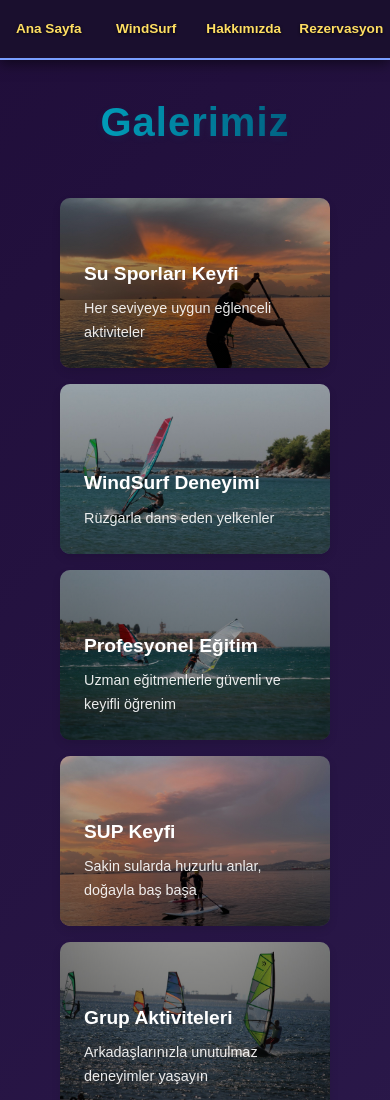
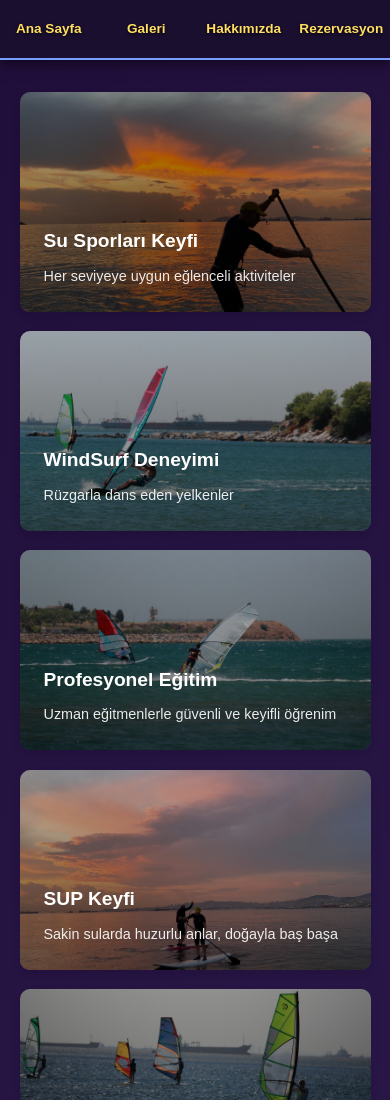
Before and after one commit to zeynepdogru/su-sporlari, a website: page public/html/galeri.html in a window 390 px wide. Shown: the top 1100 px of the page. Drawn offline with Linux system fonts and the light colour scheme.

Commit message:
Galeri sayfası iyileştirmeleri: Başlık kaldırıldı ve kartlar genişletildi

```diff
--- a/public/css/galeri.css
+++ b/public/css/galeri.css
@@ -243,7 +243,7 @@ body > * {
     grid-row: auto !important;
     height: 220px;
     width: 100%;
-    max-width: 340px;
+    max-width: 420px;
     margin-left: auto;
     margin-right: auto;
   }
@@ -290,10 +290,10 @@ body > * {
   }
   .gallery-item {
     aspect-ratio: 3/4;
-    max-width: 270px;
+    max-width: 380px;
     margin-left: auto;
     margin-right: auto;
-    height: 170px;
+    height: 220px;
   }
 
   .lightbox {
@@ -323,8 +323,8 @@ body > * {
   .gallery-item:nth-child(7),
   .gallery-item:nth-child(8),
   .gallery-item:nth-child(9) {
-    height: 170px !important;
-    max-height: 170px !important;
+    height: 220px !important;
+    max-height: 220px !important;
   }
   .gallery-filters {
     gap: 0.5rem;
@@ -365,11 +365,13 @@ body > * {
 @media (max-width: 576px) {
   .gallery {
     grid-template-columns: 1fr;
-    gap: 1rem;
+    gap: 1.2rem;
   }
 
   .gallery-item {
     aspect-ratio: 3/4;
+    max-width: 360px;
+    height: 200px;
   }
 
   .gallery-overlay {
--- a/public/css/sidebar.css
+++ b/public/css/sidebar.css
@@ -230,9 +230,9 @@
     margin-top: auto;
   }
 
-  .sidebar-content ul li:nth-child(3), /* Sörf */
-  .sidebar-content ul li:nth-child(4), /* SUP */
-  .sidebar-content ul li:nth-child(5)  /* Kano */ {
+  .sidebar-content ul li:nth-child(2), /* WindSurf */
+  .sidebar-content ul li:nth-child(3), /* SUP */
+  .sidebar-content ul li:nth-child(4)  /* Kano */ {
     display: block;
   }
 }
@@ -335,9 +335,20 @@
     text-shadow: 0 1px 3px rgba(0, 0, 0, 1);
   }
 
-  .sidebar-content ul li:nth-child(3), /* Sörf */
-  .sidebar-content ul li:nth-child(4), /* SUP */
-  .sidebar-content ul li:nth-child(5)  /* Kano */ {
+  /* Mobilde galeri linkini öne çıkar */
+  .sidebar-content ul li:nth-child(5) a { /* Galeri */
+    color: #FFDE63 !important;
+    font-weight: bold !important;
+  }
+
+  .sidebar-content ul li:nth-child(5) a:hover {
+    background-color: rgba(236, 98, 95, 0.8) !important;
+    color: #FFFFFF !important;
+  }
+
+  .sidebar-content ul li:nth-child(2), /* WindSurf */
+  .sidebar-content ul li:nth-child(3), /* SUP */
+  .sidebar-content ul li:nth-child(4)  /* Kano */ {
     display: none;
   }
 }
--- a/public/html/galeri.html
+++ b/public/html/galeri.html
@@ -15,7 +15,6 @@
   </head>
   <body class="with-sidebar">
     <div id="sidebar-container"></div>
-    <div class="galeri-mobile-title">Galerimiz</div>
     <main class="galeri-3sutun">
       <div class="galeri-bosluk" style="grid-column: 1 / 2; grid-row: 1"></div>
 
```
